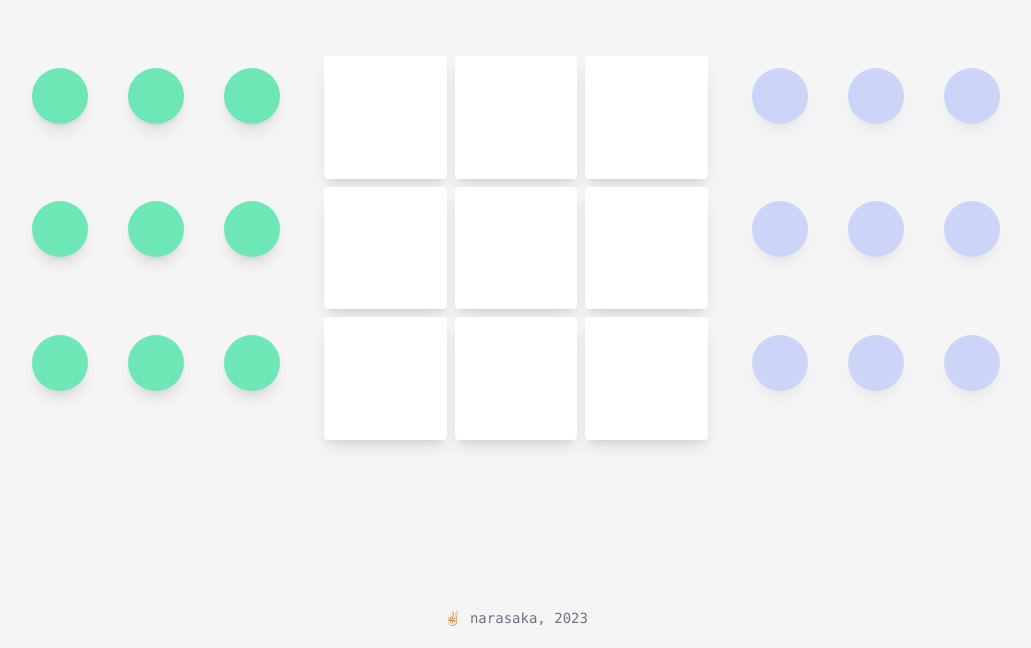
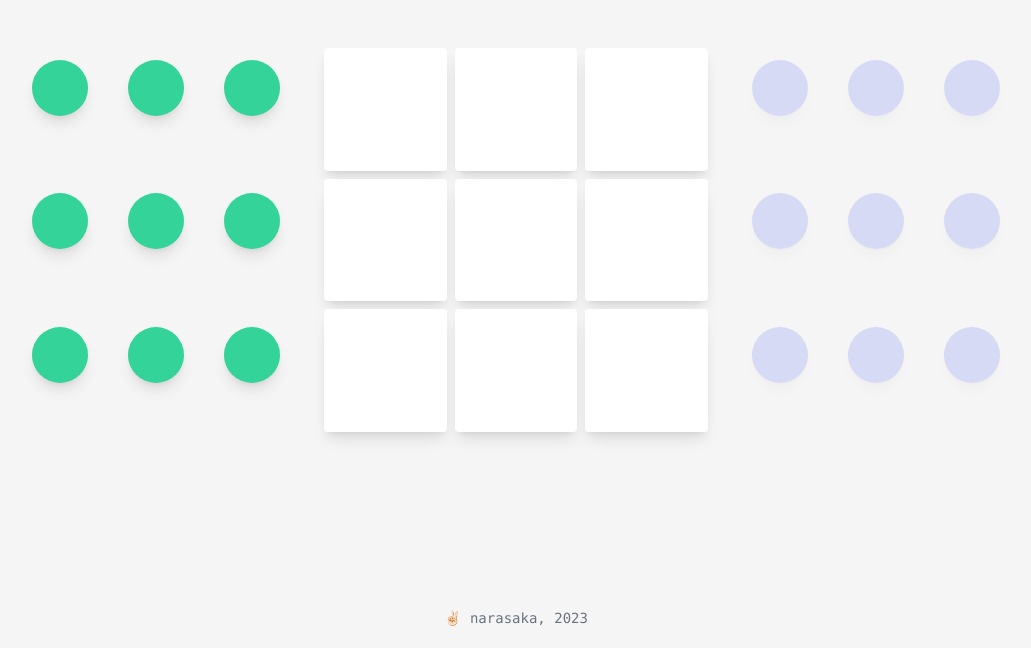
Before and after one commit to narasaka/thicctactoe, a Next.js app: page /game in a window 1280 px wide. Shown: the part 152-800 px from the top of the page, without its empty margins (124-1155 px from the left). Built offline with nearby package versions, Linux system fonts and the light colour scheme.

Commit message:
feat: add draw state

```diff
--- a/src/components/Piece.tsx
+++ b/src/components/Piece.tsx
@@ -25,8 +25,8 @@ const Piece: React.FC<PieceProps> = ({ id, player, disabled, inTile }) => {
       {...passedListeners}
       {...attributes}
       className={`m-3 h-14 w-14 rounded-full shadow-lg ${
-        player === 'X' ? 'bg-emerald-300' : 'bg-indigo-300'
-      } ${disabled && 'cursor-not-allowed opacity-50'} ${
+        player === 'X' ? 'bg-emerald-400' : 'bg-indigo-400'
+      } ${disabled && 'cursor-not-allowed opacity-25'} ${
         inTile && 'cursor-not-allowed'
       }`}
       style={style}
--- a/src/pages/game.tsx
+++ b/src/pages/game.tsx
@@ -95,13 +95,23 @@ const GamePage: NextPage = () => {
             />
           </div>
           <div
-            className="flex flex-col items-center justify-center gap-2"
+            className="flex flex-col items-center justify-center gap-2 mt-4"
             ref={parent}
           >
             {gameState.winner && (
               <>
                 <div className="mt-4 text-center text-4xl font-extrabold tracking-tight sm:text-5xl">
                   {gameState.winner === 'X' ? 'Green' : 'Purple'} wins!
+                </div>
+                <Button onClick={() => setGameState(initialGameState)}>
+                  Play again
+                </Button>
+              </>
+            )}
+            {gameState.board.every((tile) => tile.player !== null) && (
+              <>
+                <div className="mt-4 text-center text-4xl font-extrabold tracking-tight sm:text-5xl">
+                  It's a tie!
                 </div>
                 <Button onClick={() => setGameState(initialGameState)}>
                   Play again
```
